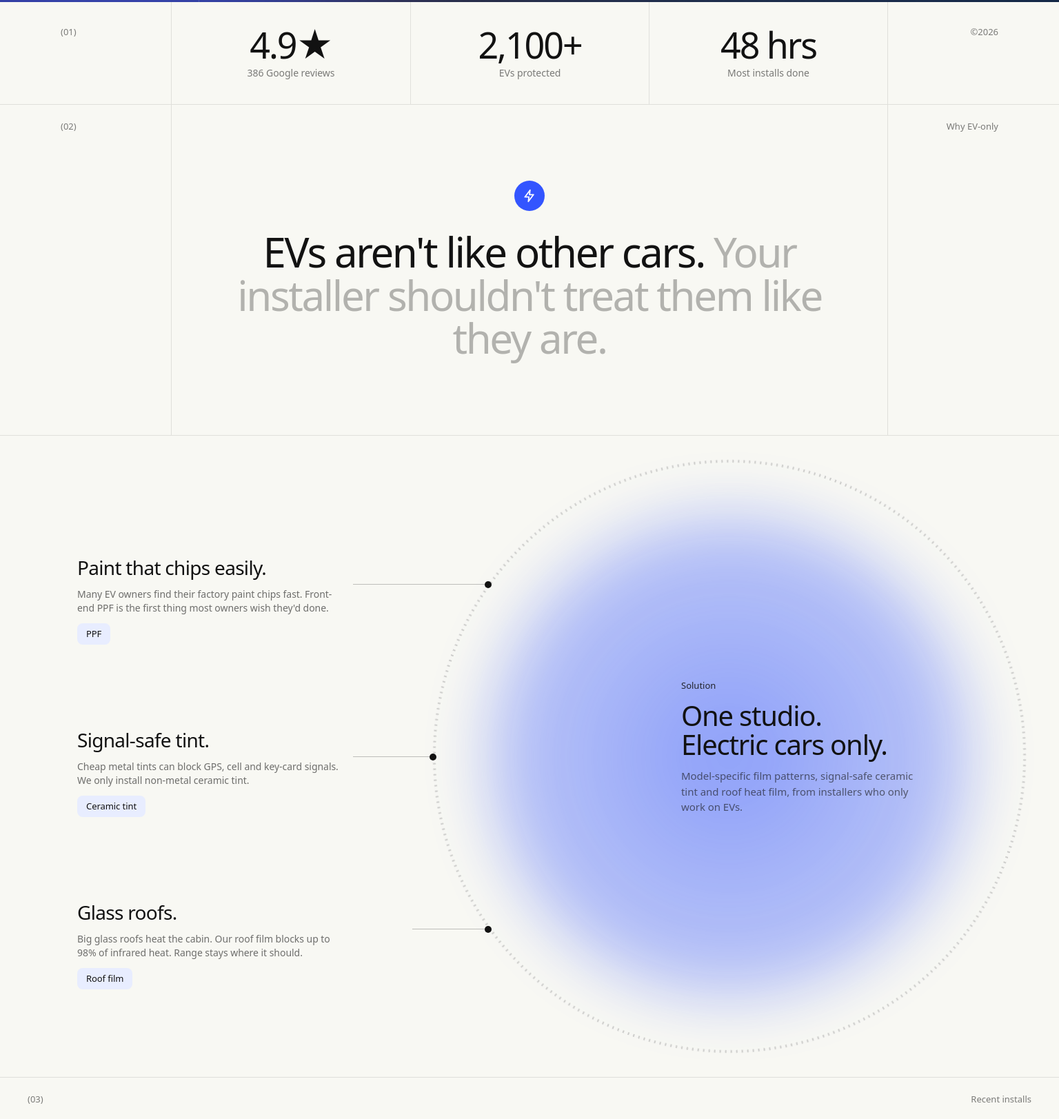
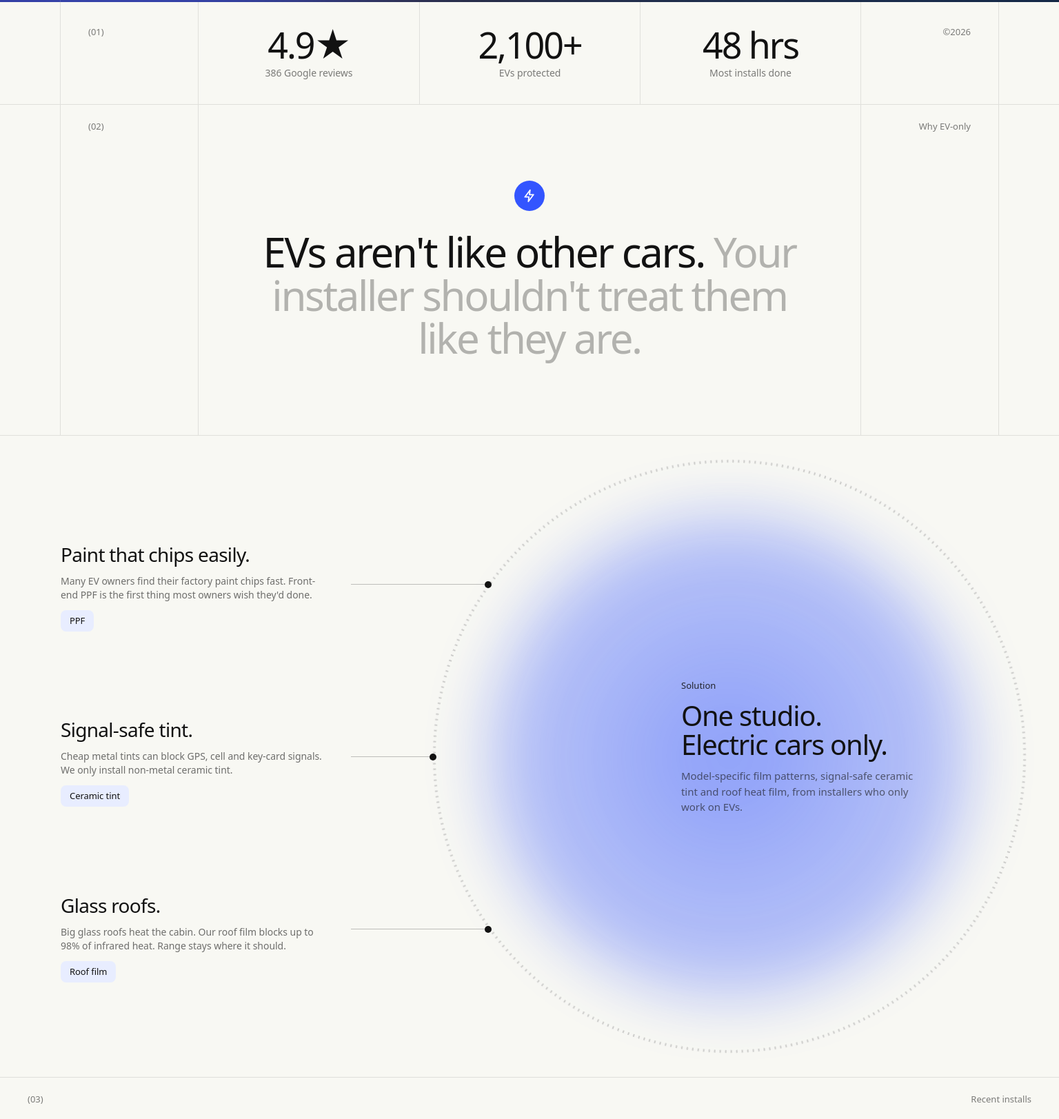
Before and after one commit to helloemonarefin/amperfilm-car-b, an Astro site: page / in a window 1536 px wide. Shown: the part 797-2420 px from the top of the page at 69% size. Built offline with nearby package versions, Linux system fonts and the light colour scheme; Astro itself is replaced by a stand-in of ours.

Commit message:
Home v2.1: gutter rails for proof strip + statement, repositioned diagram points/lines, hero line aligned to the proof rail
Co-Authored-By: Claude Opus 5.5 <noreply@anthropic.com>

```diff
--- a/src/components/sections/Hero.astro
+++ b/src/components/sections/Hero.astro
@@ -74,8 +74,8 @@ const widths = [640, 960, 1280, 1600, 1920, 2560].filter((w) => w < image.width)
   </div>
   <div class="hero__decor" aria-hidden="true">
     <span class="glow hero__glow"></span>
-    <span class="hero__ring"></span>
-    <span class="hero__line"></span>
+    <!-- Line + ring move as one group, aligned to the Proof strip's left rail line. -->
+    <span class="hero__group"><span class="hero__ring"></span><span class="hero__line"></span></span>
   </div>
 
   <div class="hero__inner">
@@ -202,13 +202,20 @@ const widths = [640, 960, 1280, 1600, 1920, 2560].filter((w) => w < image.width)
       height: min(calc(100vw * var(--hero-ratio)), 100svh);
       min-height: min-content;
     }
+    /* x of the Proof strip's left rail line: the 1440 frame's left edge
+       (centred above 1440) + the side gutter. */
+    .hero__group {
+      position: absolute; top: 0; bottom: 0;
+      /* −1px: the rail line is the gutter's border-right, i.e. its last pixel. */
+      left: calc(max(0px, (100% - var(--content-max) - 2 * var(--side-pad)) / 2) + var(--side-pad) - 1px);
+    }
     .hero__ring {
       display: block; position: absolute;
-      left: var(--hero-ring-x); top: var(--hero-ring-y);
+      left: var(--hero-ring-dx); top: var(--hero-ring-y);
       width: var(--hero-ring); height: var(--hero-ring);
       border: 1px solid var(--hero-ring-line); border-radius: var(--radius-pill);
     }
-    .hero__line { display: block; position: absolute; top: 0; bottom: 0; left: var(--hero-line-x); width: 1px; background: var(--hero-line-color); }
+    .hero__line { display: block; position: absolute; top: 0; bottom: 0; left: 0; width: 1px; background: var(--hero-line-color); }
   }
 
   /* ≥ 1280: Figma bottom row — two columns side by side, bottom-aligned. */
--- a/src/components/sections/RailFrame.astro
+++ b/src/components/sections/RailFrame.astro
@@ -1,7 +1,10 @@
 ---
-// 3-column rail frame — DESIGN_SYSTEM §6: 200 | 1040 | 200 with vertical
-// rail borders. Left rail: generated (0n) index; right rail: a label.
-// Below 1024 the side rails collapse and both move into a section meta bar.
+// Rail frame — Figma "Master D — Home v2.1" (388:1130), DESIGN_SYSTEM §6.
+// Desktop columns: 40 gutter | 200 rail | centre | 200 rail | 40 gutter,
+// with vertical rail lines at the gutter edges (x 40 / 1400 at 1440) and on
+// the inner side of each rail (x 240 / 1200). Left rail: generated (0n)
+// index; right rail: a label. Below 1024 the gutters and rails collapse and
+// both texts move into a section meta bar.
 import { formatIndex } from '../../lib/sections';
 
 interface Props {
@@ -17,16 +20,29 @@ const idx = index != null ? formatIndex(index) : '';
 <div class="section-meta t-meta rf__meta">
   <span class="t-medium">{idx}</span><span class="t-medium">{label}</span>
 </div>
-<div class:list={['rails frame rf', `rf--${pad}`]}>
-  <div class="rails__side rails__side--collapse rf__side t-meta t-medium" data-reveal>{idx}</div>
-  <div class="rails__main"><slot /></div>
-  <div class="rails__side rails__side--collapse rf__side rf__side--end t-meta t-medium" data-reveal>{label}</div>
+<div class:list={['frame rf', `rf--${pad}`]}>
+  <div class="rf__gutter rf__gutter--l" aria-hidden="true"></div>
+  <div class="rf__side rf__side--l t-meta t-medium" data-reveal>{idx}</div>
+  <div class="rf__main"><slot /></div>
+  <div class="rf__side rf__side--r t-meta t-medium" data-reveal>{label}</div>
+  <div class="rf__gutter rf__gutter--r" aria-hidden="true"></div>
 </div>
 
 <style>
-  .rf__side { padding: var(--rf-pad) var(--side-pad) 0; color: var(--text-tertiary); }
-  .rf__side--end { text-align: right; }
+  .rf { display: grid; grid-template-columns: minmax(0, 1fr); }
+  .rf__gutter, .rf__side { display: none; }
+  .rf__main { min-width: 0; }
   .rf--sm { --rf-pad: var(--rail-pad-top); }
   .rf--lg { --rf-pad: var(--rail-pad-top-lg); }
-  @media (min-width: 1024px) { .rf__meta { display: none; } }
+
+  @media (min-width: 1024px) {
+    .rf__meta { display: none; }
+    .rf { grid-template-columns: var(--side-pad) var(--rail-w) minmax(0, 1fr) var(--rail-w) var(--side-pad); }
+    .rf__gutter, .rf__side { display: block; }
+    .rf__gutter--l { border-right: 1px solid var(--border-rail); }
+    .rf__gutter--r { border-left: 1px solid var(--border-rail); }
+    .rf__side { padding: var(--rf-pad) var(--side-pad) 0; color: var(--text-tertiary); }
+    .rf__side--l { border-right: 1px solid var(--border-rail); }
+    .rf__side--r { border-left: 1px solid var(--border-rail); text-align: right; }
+  }
 </style>
--- a/src/components/sections/WhyDiagram.astro
+++ b/src/components/sections/WhyDiagram.astro
@@ -36,6 +36,12 @@ const { points, solution } = Astro.props as WhyProps;
         <h2 id="why-title" class="t-h3-lg">{solution.title.map((l, i) => <>{i > 0 && <br />}{l}</>)}</h2>
         <p class="t-body-sm c-secondary">{solution.text}</p>
       </div>
+    </div>
+
+    <!-- Connector lines + dots (desktop canvas only). They sit at fixed angles
+         on the circle; the points beside them are positioned separately. -->
+    <div class="why__links" aria-hidden="true">
+      {points.map(() => <span class="why__link"></span>)}
     </div>
 
     <ul class="why__points" role="list">
@@ -84,6 +90,7 @@ const { points, solution } = Astro.props as WhyProps;
     margin-top: var(--space-14);
   }
   .why__point { display: flex; flex-direction: column; align-items: flex-start; gap: var(--space-3); }
+  .why__links { display: none; }
   @media (min-width: 768px) {
     .why__points { grid-template-columns: repeat(3, 1fr); gap: var(--space-8); }
   }
@@ -102,30 +109,30 @@ const { points, solution } = Astro.props as WhyProps;
       gap: var(--diagram-solution-gap);
       text-align: left;
     }
-    .why__points {
-      position: absolute; left: var(--diagram-points-x); top: var(--diagram-points-y);
-      width: var(--diagram-point-w);
-      margin: 0; gap: 0;
-      grid-template-columns: 1fr;
-      grid-auto-rows: var(--diagram-row);
-    }
-    /* Line from the point to its dot on the circle. The dot's x is fixed
-       relative to the circle (--dx from its centre); the line start is
-       relative to the point column. */
-    .why__point { position: relative; --dx: 350px; --start: 20px; }
-    .why__point:nth-child(2) { --dx: 430px; }
-    .why__point:nth-child(3) { --start: 106px; }
-    .why__point::before, .why__point::after { content: ''; position: absolute; }
-    .why__point::before {
-      top: var(--diagram-line-y);
-      left: calc(100% + var(--start));
-      width: calc(100cqw - var(--diagram-circle) / 2 - var(--dx) - var(--diagram-points-x) - 100% - var(--start));
+    /* Points: x 40, tops 156 / 410 / 665 (Figma v2.1). */
+    .why__points { position: static; margin: 0; display: block; }
+    .why__point { position: absolute; left: var(--diagram-points-x); width: var(--diagram-point-w); }
+    .why__point:nth-child(1) { top: var(--diagram-point-y1); }
+    .why__point:nth-child(2) { top: var(--diagram-point-y2); }
+    .why__point:nth-child(3) { top: var(--diagram-point-y3); }
+
+    /* Lines: start at x 461, end at their dot on the circle. Dot position =
+       circle centre + (dx, dy); the circle is anchored to the right edge. */
+    .why__links { display: block; }
+    .why__link {
+      --dx: -350px; --dy: -250px;
+      position: absolute;
+      top: calc(var(--diagram-circle-y) + var(--diagram-circle) / 2 + var(--dy));
+      left: var(--diagram-line-x);
+      width: calc(100cqw - var(--diagram-circle) / 2 + var(--dx) - var(--diagram-line-x));
       height: 1px;
       background: var(--border-line);
     }
-    .why__point::after {
-      top: calc(var(--diagram-line-y) - var(--diagram-dot) / 2 + 0.5px);
-      left: calc(100cqw - var(--diagram-circle) / 2 - var(--dx) - var(--diagram-points-x) - var(--diagram-dot) / 2);
+    .why__link:nth-child(2) { --dx: -430px; --dy: 0px; }
+    .why__link:nth-child(3) { --dy: 250px; }
+    .why__link::after {
+      content: '';
+      position: absolute; right: calc(var(--diagram-dot) / -2); top: calc(var(--diagram-dot) / -2 + 0.5px);
       width: var(--diagram-dot); height: var(--diagram-dot);
       border-radius: var(--radius-pill);
       background: var(--text-primary);
--- a/src/styles/tokens.css
+++ b/src/styles/tokens.css
@@ -263,8 +263,11 @@
   --hero-left-w: 703px; --hero-right-w: 486px;
   --hero-actions-w: 430px;
   --hero-thumb: 52px;
-  --hero-ring: 560px; --hero-ring-x: 180px; --hero-ring-y: 160px; --hero-ring-line: rgb(255 255 255 / 0.14);
-  --hero-line-x: 288px; --hero-line-color: rgb(255 255 255 / 0.12);
+  /* Decor group (line + ring). The vertical line sits on the Proof strip's
+     leftmost rail line (the gutter edge, x 40 at 1440; owner 2026-11-17);
+     the ring keeps its Figma offset from the line (180 − 288 = −108). */
+  --hero-ring: 560px; --hero-ring-dx: -108px; --hero-ring-y: 160px; --hero-ring-line: rgb(255 255 255 / 0.14);
+  --hero-line-color: rgb(255 255 255 / 0.12);
   --hero-glow-w: 760px; --hero-glow-h: 620px; --hero-glow-x: -260px; --hero-glow-y: 430px;
 
   /* Rails sections (Proof strip, Statement). */
@@ -279,8 +282,10 @@
   --diagram-circle: 860px; --diagram-circle-y: 35px;
   --diagram-glow-inset: 9.3023%;  /* 700 glow inside the 860 circle: 80 / 860 */
   --diagram-solution-gap: 14px;
-  --diagram-points-x: 64px; --diagram-points-y: 175px; --diagram-row: 250px; --diagram-point-w: 380px;
-  --diagram-line-y: 40px;         /* line height below the point's top */
+  /* Figma v2.1 (388:1155): points at x 40, tops 156 / 410 / 665; lines start at x 461. */
+  --diagram-points-x: 40px; --diagram-point-w: 380px;
+  --diagram-point-y1: 156px; --diagram-point-y2: 410px; --diagram-point-y3: 665px;
+  --diagram-line-x: 461px;
   --diagram-dot: 10px;
   --diagram-solution-x: 360px; --diagram-solution-y: 320px; --diagram-solution-w: 360px; /* from the circle's top-left */
 
```
Also changed, not shown: CLAUDE.md (+2 -0 lines).
